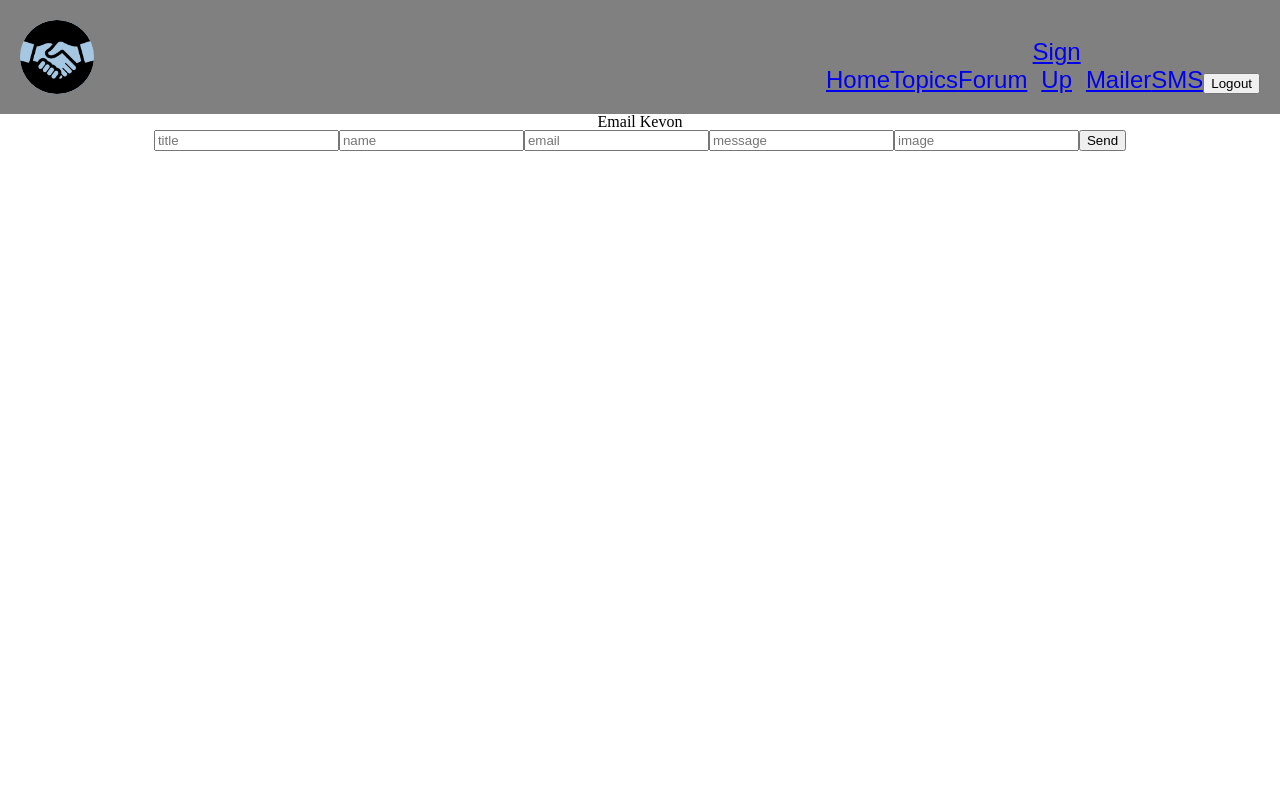
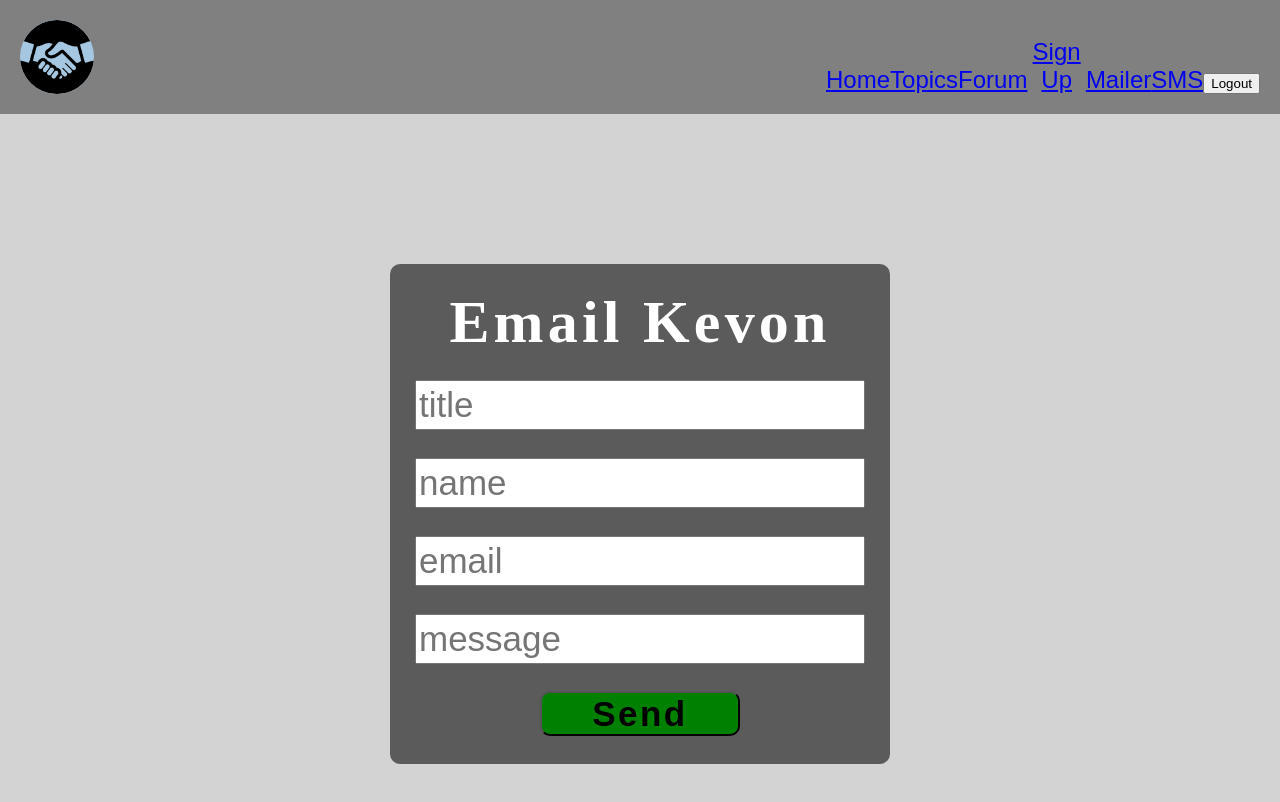
Before and after one commit to AdamsK15/PerProg, a React (Create React App) app: page /#/mailer in a window 1280 px wide. Shown: the top 802 px of the page. Built offline with nearby package versions, Linux system fonts and the light colour scheme; no server answers.

Commit message:
minor update

```diff
--- a/src/Components/Mailer.js
+++ b/src/Components/Mailer.js
@@ -34,15 +34,15 @@ class Mailer extends Component {
     render() {
         const { name, email, message, title, image } = this.state
         return (
-            <div>
-                <div>
-                    <h1>Email Kevon</h1>
-                    <input placeholder='title' type="text" name='title' value={title} onChange={this.handleInput} />
-                    <input placeholder='name' type="text" name='name' value={name} onChange={this.handleInput} />
-                    <input placeholder='email' type="text" name='email' value={email} onChange={this.handleInput} />
-                    <input placeholder='message' type="text" name='message' value={message} onChange={this.handleInput} />
-                    <input placeholder='image' type="text" name='image' value={image} onChange={this.handleInput} />
-                    <button onClick={this.handleSend}>Send</button>
+            <div style={styles.body}>
+                <div style={styles.form}>
+                    <h1 style={styles.header}>Email Kevon</h1>
+                    <input style={styles.input} placeholder='title' type="text" name='title' value={title} onChange={this.handleInput} />
+                    <input style={styles.input} placeholder='name' type="text" name='name' value={name} onChange={this.handleInput} />
+                    <input style={styles.input} placeholder='email' type="text" name='email' value={email} onChange={this.handleInput} />
+                    <input style={styles.input} placeholder='message' type="text" name='message' value={message} onChange={this.handleInput} />
+                    {/* <input style={styles.input} placeholder='image' type="text" name='image' value={image} onChange={this.handleInput} /> */}
+                    <button style={styles.button} onClick={this.handleSend}>Send</button>
                 </div>
             </div>
         )
@@ -50,3 +50,46 @@ class Mailer extends Component {
 }
 
 export default Mailer;
+
+
+const styles = {
+    body: {
+        background: 'lightgrey',
+        height: '100vh',
+        display: 'flex',
+        alignItems: 'center',
+        justifyContent: 'center'
+    },
+    form: {
+        display: 'flex',
+        flexDirection: 'column',
+        background: '#00000090',
+        width: 500,
+        alignItems: 'center',
+        height: 500,
+        justifyContent: 'space-evenly',
+        borderRadius: 10
+    },
+    header: {
+        fontSize: 60,
+        margin: 0,
+        color: 'white',
+        letterSpacing: '0.07em',
+        fontWeight: 'bold'
+    },
+    input: {
+        width: 450,
+        height: 50,
+        fontSize: 35,
+        outline: 'none'
+    },
+    button: {
+        width: 200,
+        height: 45,
+        borderRadius: 10,
+        background: 'green',
+        fontSize: 35,
+        fontWeight: 'bold',
+        letterSpacing: '0.07em'
+    }
+}
```
Also changed, not shown: 1 other file (tests, documents, lock files or other folders).
